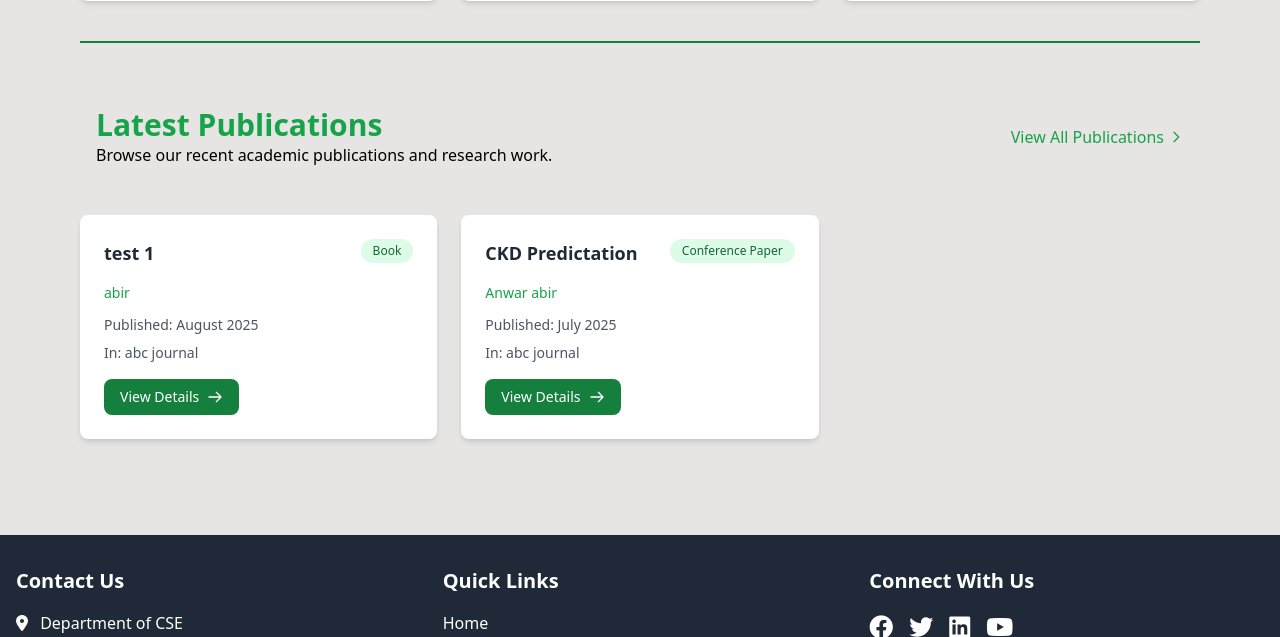
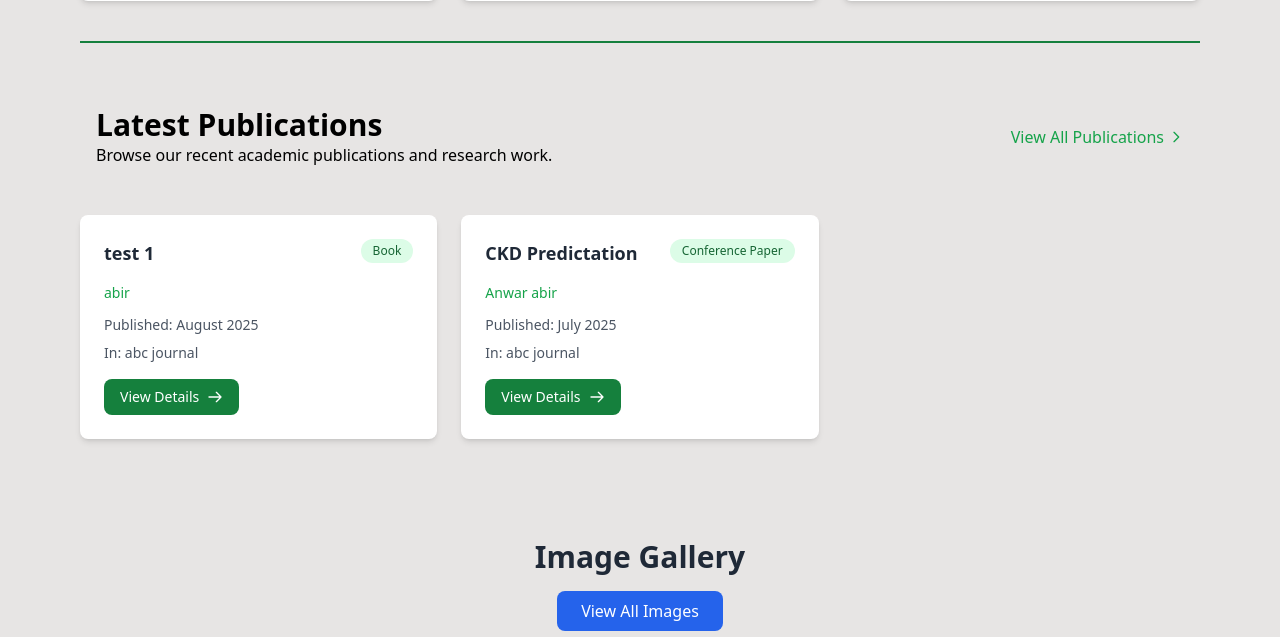
Before and after one commit to abirneu/neu_cse, a Django app: page / in a window 1280 px wide. Shown: the part 3717-4354 px from the top of the page. Run offline with Django 5.2, Linux system fonts and the light colour scheme; data comes from the database, SQL or seed files in the repository; both versions use the stored data as it was after the commit; some libraries are stand-ins or nearby versions.

Commit message:
image section add

```diff
--- a/cse_app/models.py
+++ b/cse_app/models.py
@@ -303,4 +303,16 @@ class Event(models.Model):
     class Meta:
         ordering = ['start_date']
 
+class ImageGallery(models.Model):
+    title = models.CharField(max_length=200)
+    image = models.ImageField(upload_to='gallery/')
+    upload_time = models.DateTimeField(auto_now_add=True)
+
+    def __str__(self):
+        return self.title
+
+    class Meta:
+        ordering = ['-upload_time']
+        verbose_name_plural = 'Image Gallery'
+
 from django.utils import timezone
--- a/cse_app/urls.py
+++ b/cse_app/urls.py
@@ -46,4 +46,7 @@ urlpatterns = [
 
     path('contact-us/', views.contact_us, name='contact_us'),
 
+    # Image Gallery URLs
+    path('gallery/', views.image_gallery_home, name='image_gallery_home'),
+    path('gallery/all/', views.all_images, name='all_images'),
 ]
--- a/cse_app/views.py
+++ b/cse_app/views.py
@@ -6,7 +6,7 @@ from .models import *
 import os
 from django.http import HttpResponse, Http404
 from django.conf import settings
-from .models import Notice_Board, FacultyMember, Chairman, Publication, Project, TechNews, ViewCount
+from .models import Notice_Board, FacultyMember, Chairman, Publication, Project, TechNews, ViewCount, ImageGallery
 from django.core.paginator import Paginator, EmptyPage, PageNotAnInteger
 from .models import Event
 from .models import ScrollingNotice
@@ -17,6 +17,9 @@ from django.core.paginator import Paginator
 def home(request):
     # Get active carousel items ordered by their specified order
     carousel_items = CarouselItem.objects.filter(is_active=True).order_by('order')
+
+    # Get the latest 6 images for the gallery section
+    latest_images = ImageGallery.objects.all().order_by('-upload_time')[:6]
 
     # Get important notices
     important_notices = Notice_Board.objects.filter(is_important=True)[:5]
@@ -70,10 +73,15 @@ def home(request):
         'events': upcoming_events,  # Pass events to the template
         'latest_projects': latest_projects,
         'latest_publications': latest_publications,
+        'images': latest_images,
+
     }
 
     page_view, created = ViewCount.objects.get_or_create(page_name='home')
     page_view.increment()
+
+    # Add latest images to context
+    # context['images'] = latest_images
 
     return render(request, 'cse/home.html', context)
 
@@ -496,3 +504,22 @@ def programming_club(request):
 
 def contact_us(request):
     return render(request, 'cse/contact_us.html')
+
+def image_gallery_home(request):
+    # Get the latest 6 images for the home page
+    images = ImageGallery.objects.all().order_by('-upload_time')[:6]
+    return render(request, 'cse/image_gallery/home_page_image.html', {'images': images})
+
+def all_images(request):
+    image_list = ImageGallery.objects.all().order_by('-upload_time')
+    paginator = Paginator(image_list, 9)  # Show 9 images per page
+
+    page = request.GET.get('page')
+    try:
+        images = paginator.page(page)
+    except PageNotAnInteger:
+        images = paginator.page(1)
+    except EmptyPage:
+        images = paginator.page(paginator.num_pages)
+
+    return render(request, 'cse/image_gallery/all_image.html', {'images': images})
--- a/templates/Navbar.html
+++ b/templates/Navbar.html
@@ -1,5 +1,4 @@
 {% load static %}
-
 {% block content %}
 <!-- Navigation -->
 <nav class="bg-custom-green text-white shadow-lg">
--- a/templates/cse/home.html
+++ b/templates/cse/home.html
@@ -325,7 +325,7 @@
           <div class="mt-12">
             <div class="flex justify-between items-center mb-8  p-4 rounded-lg">
                 <div class="max-w-lg flex flex-col">
-                    <h2 class="text-3xl font-bold text-green-600">Latest Publications</h2>
+                    <h2 class="text-3xl font-bold text-green-">Latest Publications</h2>
                     <h3>Browse our recent academic publications and research work.</h3>
                 </div>
                 <a href="{% url 'all_publications' %}" class="text-green-600 hover:text-green-800 font-medium flex items-center">
@@ -367,6 +367,10 @@
           </div>
      </div>
      </section>
+     <!-- Image Gallery Section -->
+     <section class="bg-light py-5">
+         {% include 'cse/image_gallery/home_page_image.html' %}
+     </section>
 
   </div>
 </div>
--- /dev/null
+++ b/templates/cse/image_gallery/home_page_image.html
@@ -0,0 +1,100 @@
+<!-- Home Page Gallery Section (6 images) -->
+<div class="container mx-auto px-4 py-8">
+    <div class="text-center mb-8">
+        <h2 class="text-3xl font-bold text-gray-800 mb-4">Image Gallery</h2>
+        <a href="{% url 'all_images' %}" class="inline-block px-6 py-2 bg-blue-600 text-white rounded-lg hover:bg-blue-700 transition duration-300">
+            View All Images
+        </a>
+    </div>
+
+    <div class="grid grid-cols-2 md:grid-cols-3 gap-4 md:gap-6">
+        {% for image in images %}
+        <div class="rounded-lg overflow-hidden shadow-md hover:shadow-lg transition duration-300">
+            <img
+                src="{{ image.image.url }}"
+                alt="{{ image.title }}"
+                class="w-full h-48 object-cover cursor-pointer"
+                onclick="openFullScreenModal('{{ image.image.url }}', '{{ image.title }}')"
+            >
+            <div class="p-4">
+                <h3 class="font-semibold text-lg mb-1">{{ image.title }}</h3>
+                <p class="text-gray-600 text-sm">{{ image.upload_time|date:"F d, Y" }}</p>
+            </div>
+        </div>
+        {% endfor %}
+    </div>
+</div>
+
+<!-- Full Screen Modal for Home Page -->
+<div id="fullScreenModal" class="fixed inset-0 bg-black bg-opacity-75 z-50 hidden">
+    <div class="flex items-center justify-center h-full p-4">
+        <div class="relative bg-white rounded-lg shadow-xl max-w-4xl w-full">
+            <!-- Close button -->
+            <button onclick="closeFullScreenModal()" class="absolute -top-4 -right-4 bg-red-600 text-white w-8 h-8 rounded-full flex items-center justify-center hover:bg-red-700 focus:outline-none focus:ring-2 focus:ring-red-500 focus:ring-offset-2 transition-colors duration-200">
+                ✕
+            </button>
+            <!-- Modal content -->
+            <div class="p-4">
+                <h3 id="modalTitle" class="text-gray-800 text-xl font-semibold mb-4"></h3>
+                <div class="relative">
+                    <img id="modalImage" src="" alt="" class="w-full max-h-[70vh] object-contain rounded-lg">
+                </div>
+            </div>
+        </div>
+    </div>
+</div>
+
+
+
+<script>
+// Home page modal functions
+function openFullScreenModal(imageUrl, title) {
+    const modal = document.getElementById('fullScreenModal');
+    const modalImg = document.getElementById('modalImage');
+    const modalTitle = document.getElementById('modalTitle');
+
+    // Set content
+    modalImg.src = imageUrl;
+    modalTitle.textContent = title;
+
+    // Show modal with fade effect
+    modal.classList.remove('hidden');
+    document.body.style.overflow = 'hidden'; // Prevent scrolling
+
+    // Close modal when clicking outside the image
+    modal.addEventListener('click', function(e) {
+        if (e.target === modal) {
+            closeFullScreenModal();
+        }
+    });
+}
+
+function closeFullScreenModal() {
+    document.getElementById('fullScreenModal').classList.add('hidden');
+    document.body.style.overflow = 'auto'; // Re-enable scrolling
+}
+
+
+
+function closeDownloadModal() {
+    document.getElementById('downloadModal').classList.add('hidden');
+    document.body.style.overflow = 'auto'; // Re-enable scrolling
+}
+
+// Close modals when clicking outside content
+document.getElementById('fullScreenModal').addEventListener('click', function(e) {
+    if (e.target === this) closeFullScreenModal();
+});
+
+document.getElementById('downloadModal').addEventListener('click', function(e) {
+    if (e.target === this) closeDownloadModal();
+});
+
+// Close modals with Escape key
+document.addEventListener('keydown', function(e) {
+    if (e.key === 'Escape') {
+        closeFullScreenModal();
+        closeDownloadModal();
+    }
+});
+</script>
```
Also changed, not shown: cse_app/admin.py (+7 -1 lines), templates/cse/image_gallery/all_image.html (added, +112 -0 lines), cse_app/migrations/0014_imagegallery.py (added), db.sqlite3, media/gallery/IMG-20250915-WA0009.jpg (added), media/gallery/IMG_2969.JPG (added), media/gallery/IMG_3389.JPG (added), media/gallery/IMG_3389_RAydA2q.JPG (added), media/gallery/neucseimg_4.JPG (added), 5 other files.
